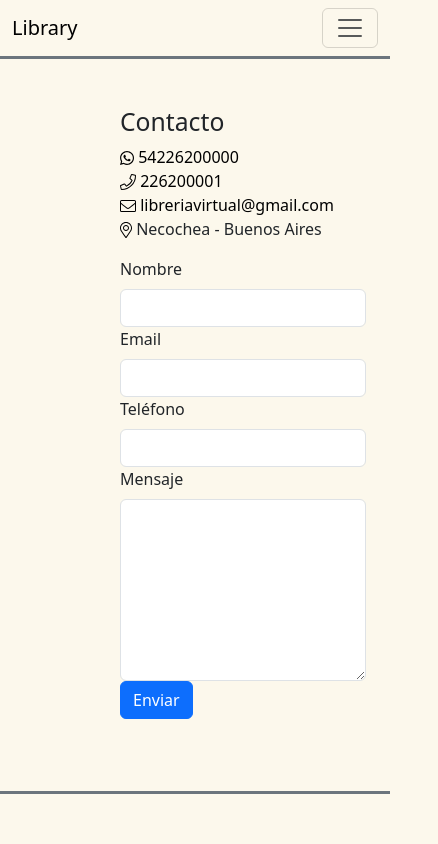
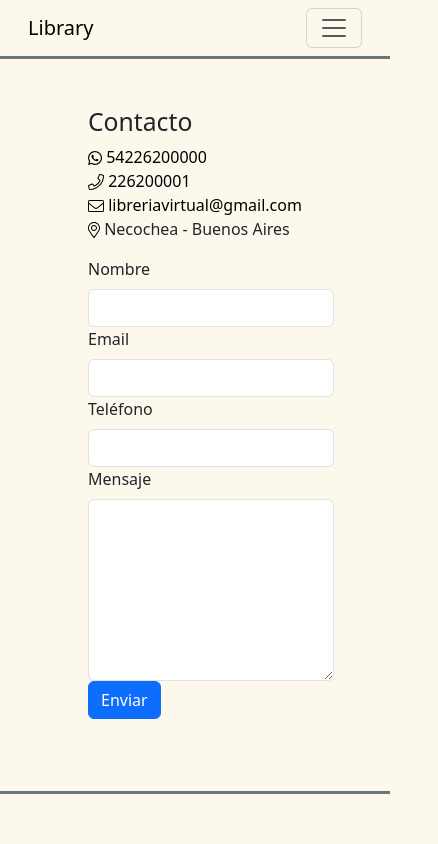
Before and after one commit to ElPrafe/libraryAngular, an Angular app: page /about in a window 390 px wide. Shown: the top 844 px of the page, 438 px wide, since content can reach past the window. Built offline with nearby package versions, Linux system fonts and the light colour scheme.

Commit message:
Fix responsive

```diff
--- a/src/app/app.component.html
+++ b/src/app/app.component.html
@@ -18,7 +18,7 @@
     </div>
   </div>
 </nav>
-<div class="container-fluid mt-5 mx-5">
+<div class="container-fluid mt-5">
   <router-outlet></router-outlet>
 </div>
 <footer class="border-top border-3 border-secondary mt-5 pt-5">
--- a/src/app/app.component.scss
+++ b/src/app/app.component.scss
@@ -12,3 +12,14 @@ ul{
     list-style-type:none;
     padding-left: 0;
 }
+.container-fluid{
+    margin-left: 3rem;
+    margin-right: 3rem;
+}
+
+@media only screen and (max-width: 1080px) {
+    .container-fluid{
+        margin-left: 1rem;
+        margin-right: 1rem;
+    }
+  }
--- a/src/app/book-list/book-list.component.scss
+++ b/src/app/book-list/book-list.component.scss
@@ -0,0 +1,9 @@
+@media only screen and (max-width: 1280px) {
+    table{
+      font-size:12px;
+    }
+    button{
+        max-width:60px;
+        font-size:10px;
+    }
+  }
--- a/src/app/cart/cart.component.scss
+++ b/src/app/cart/cart.component.scss
@@ -2,3 +2,18 @@ ul{
     list-style-type:none;
     padding: 0;
 }
+@media only screen and (max-width: 1080px) {
+    .container{
+        font-size: 12px;
+    }
+    h2{
+        font-size:20px;
+    }
+    h3{
+        font-size: 18px;
+    }
+    button{
+        max-width: 60px;
+        font-size: 10px;
+    }
+  }
--- a/src/app/input-integer/input-integer.component.scss
+++ b/src/app/input-integer/input-integer.component.scss
@@ -1,3 +1,8 @@
 input{
     max-width: 80px;
 }
+@media only screen and (max-width: 1080px) {
+    input{
+        max-width: 60px;
+    }
+  }
--- a/src/app/library-books/library-books.component.html
+++ b/src/app/library-books/library-books.component.html
@@ -1,4 +1,4 @@
-<div class="row justify-content-center">
+<div class="containerLibrary row">
     <div class="col-7">
         <app-book-list></app-book-list>
     </div>
--- a/src/app/library-books/library-books.component.scss
+++ b/src/app/library-books/library-books.component.scss
@@ -0,0 +1,8 @@
+.containerLibrary{
+    justify-content: center;
+}
+@media only screen and (max-width: 1080px) {
+    .containerLibrary{
+        justify-content: space-between;
+    }
+  }
```
